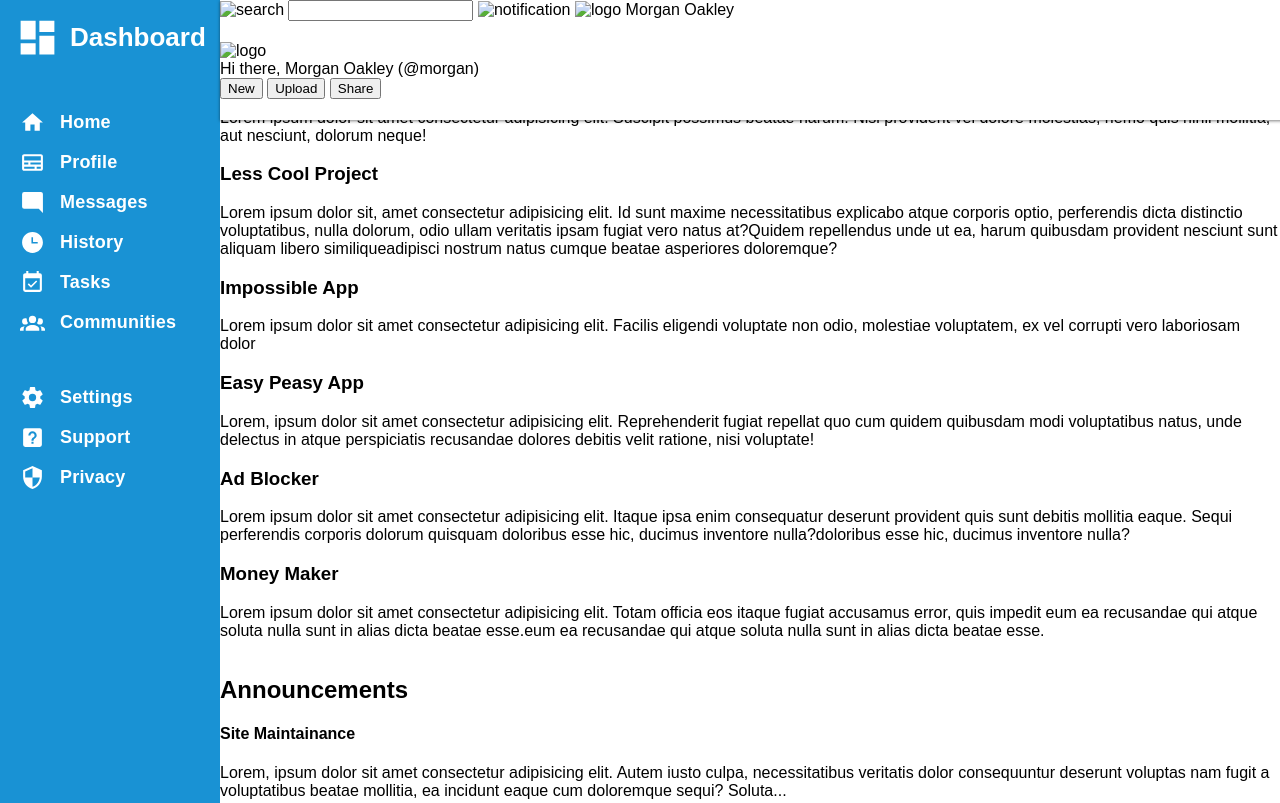
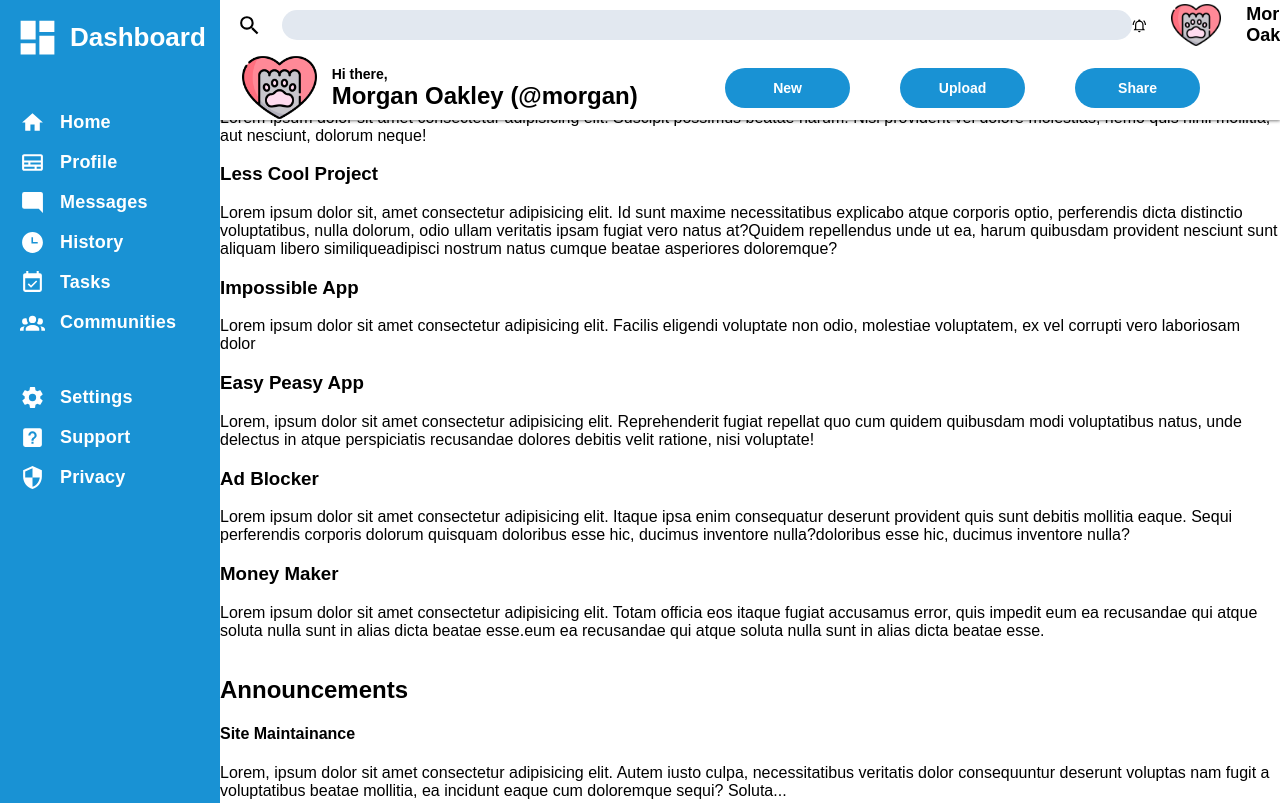
Before and after one commit to vikas236/dashboard_using_grid, a plain HTML site: page index.html in a window 1280 px wide. Shown: the top 803 px of the page. Drawn offline with Linux system fonts and the light colour scheme.

Commit message:
add navbar and navbar styling with flexbox

```diff
--- a/index.html
+++ b/index.html
@@ -74,26 +74,40 @@
                 <span class="section"><a>Support</a></span>
             </div>
             <div class="other">
-                <svg xmlns="http://www.w3.org/2000/svg" viewBox="0 0 24 24"><path d="M12,12H19C18.47,16.11 15.72,19.78 12,20.92V12H5V6.3L12,3.19M12,1L3,5V11C3,16.55 6.84,21.73 12,23C17.16,21.73 21,16.55 21,11V5L12,1Z" /></svg>
+                <svg xmlns="http://www.w3.org/2000/svg" viewBox="0 0 24 24">
+                    <path
+                        d="M12,12H19C18.47,16.11 15.72,19.78 12,20.92V12H5V6.3L12,3.19M12,1L3,5V11C3,16.55 6.84,21.73 12,23C17.16,21.73 21,16.55 21,11V5L12,1Z" />
+                </svg>
                 <span class="section"><a>Privacy</a></span>
             </div>
         </div>
     </div>
-    <div class="main">
     <div class="navbar">
         <div class="col">
-                <img src="" alt="search">
+            <div class="left">
+                <svg xmlns="http://www.w3.org/2000/svg" viewBox="0 0 24 24">
+                <title>magnify</title>
+                    <path
+                        d="M9.5,3A6.5,6.5 0 0,1 16,9.5C16,11.11 15.41,12.59 14.44,13.73L14.71,14H15.5L20.5,19L19,20.5L14,15.5V14.71L13.73,14.44C12.59,15.41 11.11,16 9.5,16A6.5,6.5 0 0,1 3,9.5A6.5,6.5 0 0,1 9.5,3M9.5,5C7,5 5,7 5,9.5C5,12 7,14 9.5,14C12,14 14,12 14,9.5C14,7 12,5 9.5,5Z" />
+                </svg>
                 <input type="text" name="search" id="search">
-                <img src="" alt="notification">
-                <img src="" alt="logo">
+            </div>
+            <div class="right">
+                <svg xmlns="http://www.w3.org/2000/svg" viewBox="0 0 24 24">
+                    <title>bell-ring-outline</title>
+                    <path
+                        d="M10,21H14A2,2 0 0,1 12,23A2,2 0 0,1 10,21M21,19V20H3V19L5,17V11C5,7.9 7.03,5.17 10,4.29C10,4.19 10,4.1 10,4A2,2 0 0,1 12,2A2,2 0 0,1 14,4C14,4.1 14,4.19 14,4.29C16.97,5.17 19,7.9 19,11V17L21,19M17,11A5,5 0 0,0 12,6A5,5 0 0,0 7,11V18H17V11M19.75,3.19L18.33,4.61C20.04,6.3 21,8.6 21,11H23C23,8.07 21.84,5.25 19.75,3.19M1,11H3C3,8.6 3.96,6.3 5.67,4.61L4.25,3.19C2.16,5.25 1,8.07 1,11Z" />
+                </svg>
+                <img src="icons/paw.png" alt="logo" class="logo">
                 <span class="username">Morgan Oakley</span>
+            </div>
         </div>
         <div class="col">
             <div class="left">
-                    <img src="" alt="logo">
+                <img src="icons/paw.png" alt="logo" class="logo">
                 <div class="message">
                     <span class="greet">Hi there,</span>
-                        <span class="name">Morgan Oakley (@morgan)</span>
+                    <span class="username">Morgan Oakley (@morgan)</span>
                 </div>
             </div>
             <div class="right">
@@ -103,6 +117,7 @@
             </div>
         </div>
     </div>
+    <div class="main">
         <div class="hero">
             <h2>Your Projects</h2>
             <div class="container">
--- a/styles.css
+++ b/styles.css
@@ -1,4 +1,5 @@
 * {
+    box-sizing: border-box;
     font-family: sans-serif;
 }
 
@@ -13,6 +14,8 @@ body {
 .sidebar {
     background: #1992D4;
     color: white;
+    position: relative;
+    z-index: 3;
 }
 
 .sidebar .hero svg {
@@ -83,7 +86,103 @@ body {
     box-shadow: 0 1px 3px 0 rgba(0, 0, 0, 0.5);
     position: fixed;
     z-index: 2;
+    width: 85.8vw;
+    height: 15%;
+    margin-left: 14.2vw;
+}
+
+.navbar .col {
     width: 90%;
-    height: 15%;
-    display: grid;
+    display: flex;
+    justify-content: space-between;
 }
+
+.navbar,
+.navbar .message {
+    display: flex;
+    flex-direction: column;
+    align-items: center;
+    justify-content: space-around;
+}
+
+.navbar .message {
+    align-items: flex-start;
+}
+
+.navbar .right,
+.navbar .left {
+    display: flex;
+    align-items: center;
+    justify-content: space-around;
+}
+
+.navbar svg {
+    margin-right: 20px;
+    cursor: pointer
+}
+
+.navbar input {
+    width: 850px;
+    height: 30px;
+    border-radius: 25px;
+    border: none;
+    background: #E2E8F0;
+    padding: 10px;
+}
+
+.navbar input:focus {
+    outline: none;
+    border: 1px solid rgba(0, 0, 0, 0.3);
+}
+
+.navbar svg {
+    width: 25px;
+    height: 25px;
+}
+
+.logo {
+    margin: 0 5px;
+}
+
+.right .logo {
+    width: 50px;
+    height: 50px;
+    margin-right: 25px;
+    cursor: pointer;
+}
+
+.left .logo {
+    width: 75px;
+    height: 75px;
+    margin-right: 15px;
+    cursor: pointer;
+}
+
+.navbar .right .username {
+    font-size: 18px;
+    font-weight: 600;
+    cursor: pointer;
+}
+
+.navbar .left .username {
+    font-size: 24px;
+    font-weight: 600;
+    cursor: pointer;
+}
+
+.navbar .greet {
+    font-size: 14px;
+    font-weight: 600;
+}
+
+.navbar button {
+    width: 125px;
+    height: 40px;
+    margin: 0 25px;
+    background: #1992D4;
+    border: none;
+    border-radius: 25px;
+    color: white;
+    font-weight: 600;
+    font-size: 14px;
+}
```
Also changed, not shown: icons/paw.png (added). Lines whose indentation alone changed are shown as unchanged.
